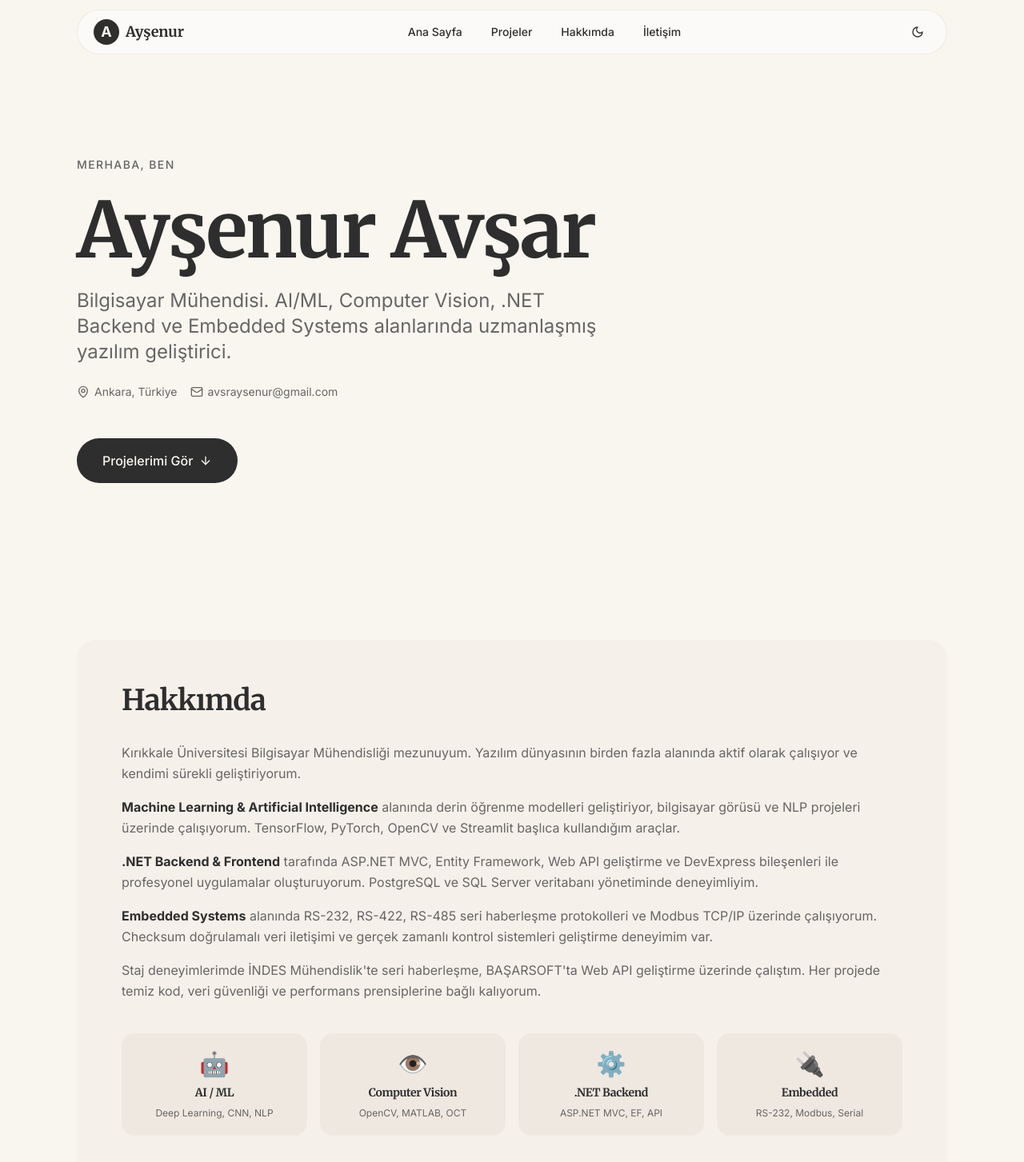
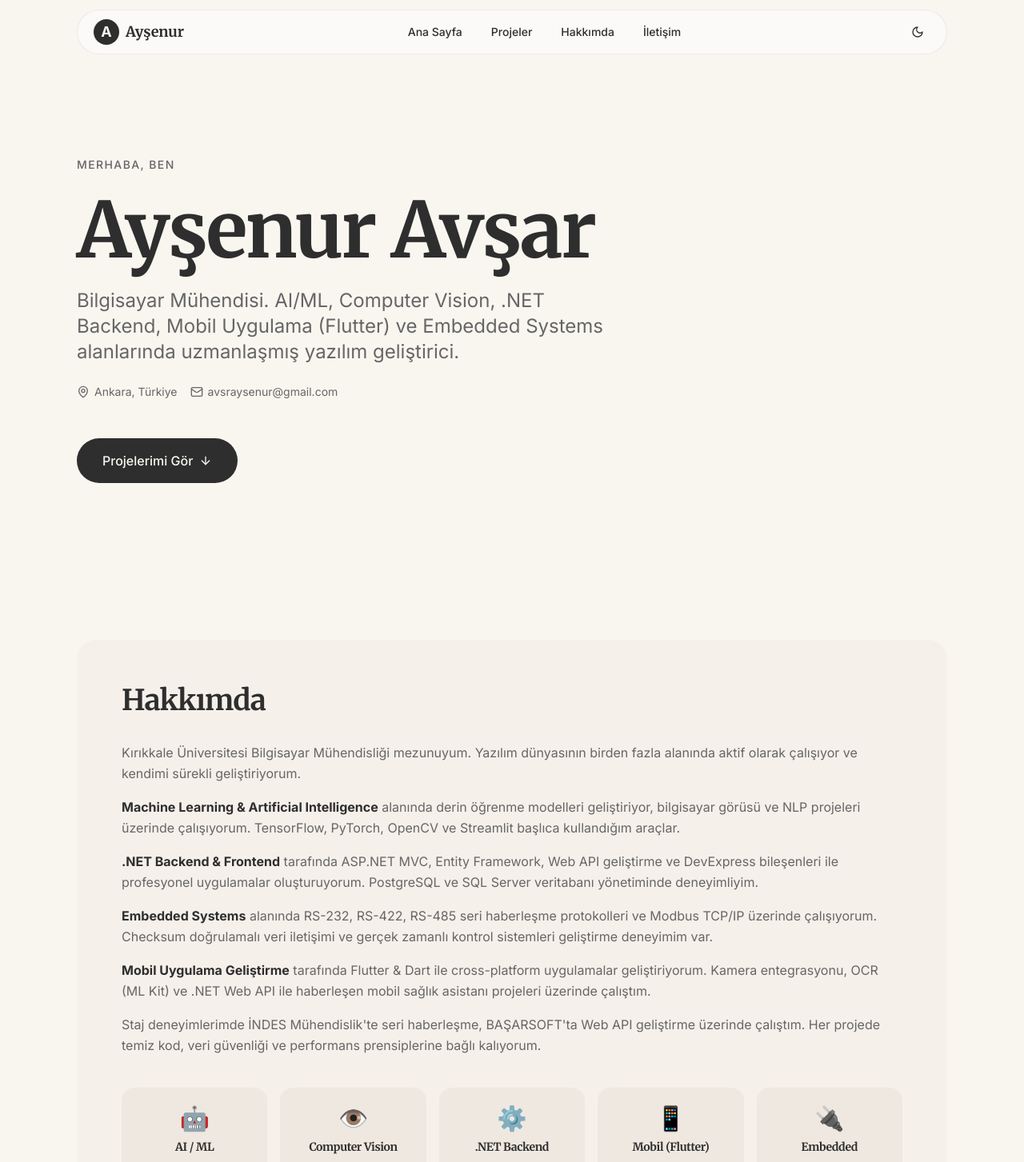
Before and after one commit to AvsrAysenur/ki-iselwebsitesi, a React (Vite) app: page / in a window 1280 px wide. Shown: the top 1453 px of the page at 80% size. Built offline with nearby package versions, Linux system fonts and the light colour scheme; the HTML template or start-up script is replaced by a standard one.

Commit message:
Changes
Co-authored-by: AvsrAysenur <170874165+AvsrAysenur@users.noreply.github.com>

```diff
--- a/src/pages/Index.tsx
+++ b/src/pages/Index.tsx
@@ -46,7 +46,7 @@ const Index = () => {
               Ayşenur Avşar
             </h1>
             <p className="text-xl md:text-2xl text-muted-foreground leading-relaxed max-w-2xl animate-slide-up stagger-1">
-              Bilgisayar Mühendisi. AI/ML, Computer Vision, .NET Backend ve Embedded Systems alanlarında uzmanlaşmış yazılım geliştirici.
+              Bilgisayar Mühendisi. AI/ML, Computer Vision, .NET Backend, Mobil Uygulama (Flutter) ve Embedded Systems alanlarında uzmanlaşmış yazılım geliştirici.
             </p>
             <div className="flex items-center gap-4 text-sm text-muted-foreground animate-slide-up stagger-2">
               <span className="flex items-center gap-1.5">
@@ -89,16 +89,20 @@ const Index = () => {
                 <strong className="text-foreground">Embedded Systems</strong> alanında RS-232, RS-422, RS-485 seri haberleşme protokolleri ve Modbus TCP/IP üzerinde çalışıyorum. Checksum doğrulamalı veri iletişimi ve gerçek zamanlı kontrol sistemleri geliştirme deneyimim var.
               </p>
               <p>
+                <strong className="text-foreground">Mobil Uygulama Geliştirme</strong> tarafında Flutter & Dart ile cross-platform uygulamalar geliştiriyorum. Kamera entegrasyonu, OCR (ML Kit) ve .NET Web API ile haberleşen mobil sağlık asistanı projeleri üzerinde çalıştım.
+              </p>
+              <p>
                 Staj deneyimlerimde İNDES Mühendislik'te seri haberleşme, BAŞARSOFT'ta Web API geliştirme üzerinde çalıştım. Her projede temiz kod, veri güvenliği ve performans prensiplerine bağlı kalıyorum.
               </p>
             </div>
 
             {/* Uzmanlık Alanları */}
-            <div className="grid grid-cols-2 md:grid-cols-4 gap-4 mb-10">
+            <div className="grid grid-cols-2 md:grid-cols-3 lg:grid-cols-5 gap-4 mb-10">
               {[
                 { icon: "🤖", title: "AI / ML", desc: "Deep Learning, CNN, NLP" },
                 { icon: "👁️", title: "Computer Vision", desc: "OpenCV, MATLAB, OCT" },
                 { icon: "⚙️", title: ".NET Backend", desc: "ASP.NET MVC, EF, API" },
+                { icon: "📱", title: "Mobil (Flutter)", desc: "Flutter, Dart, OCR" },
                 { icon: "🔌", title: "Embedded", desc: "RS-232, Modbus, Serial" },
               ].map((area) => (
                 <div key={area.title} className="rounded-2xl bg-muted/50 p-5 text-center space-y-2 hover:bg-muted transition-colors">
```
